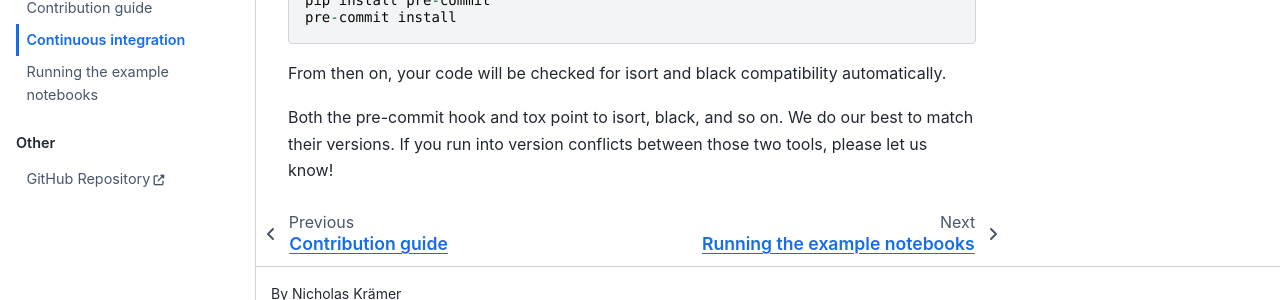
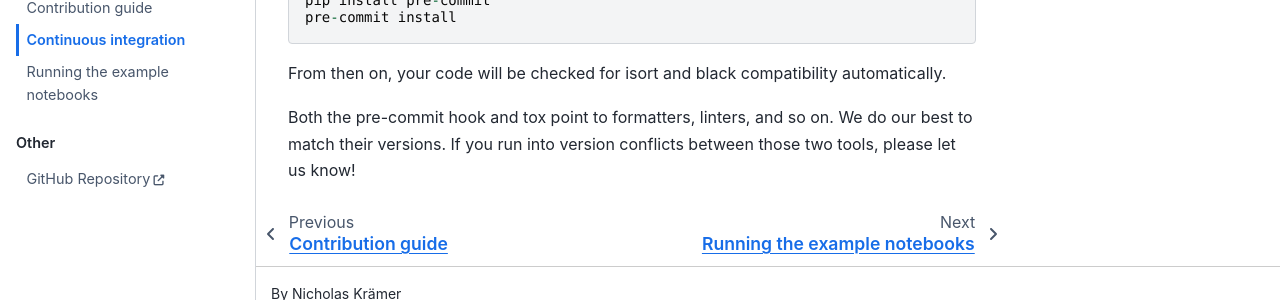
Before and after one commit to pnkraemer/tueplots, a Sphinx documentation site: the page built from docs/source/docs_dev/continuous_integration.md, in a window 1280 px wide and 1214 px high. Shown: the part 870-1170 px from the top of the window. Built offline with Sphinx 7.4.7 and the Sphinx Book theme 1.1.4, drawn with Linux system fonts in a browser that asks for light colours; pages that are not in the unit, such as notebooks, are missing from menus.

Commit message:
Upgrade continuous integration guide

```diff
--- a/docs/source/docs_dev/continuous_integration.md
+++ b/docs/source/docs_dev/continuous_integration.md
@@ -31,6 +31,6 @@ pre-commit install
 From then on, your code will be checked for isort and black compatibility automatically.
 
 
-Both the pre-commit hook and tox point to isort, black, and so on.
+Both the pre-commit hook and tox point to formatters, linters, and so on.
 We do our best to match their versions. If you run into version conflicts
 between those two tools, please let us know!
```
